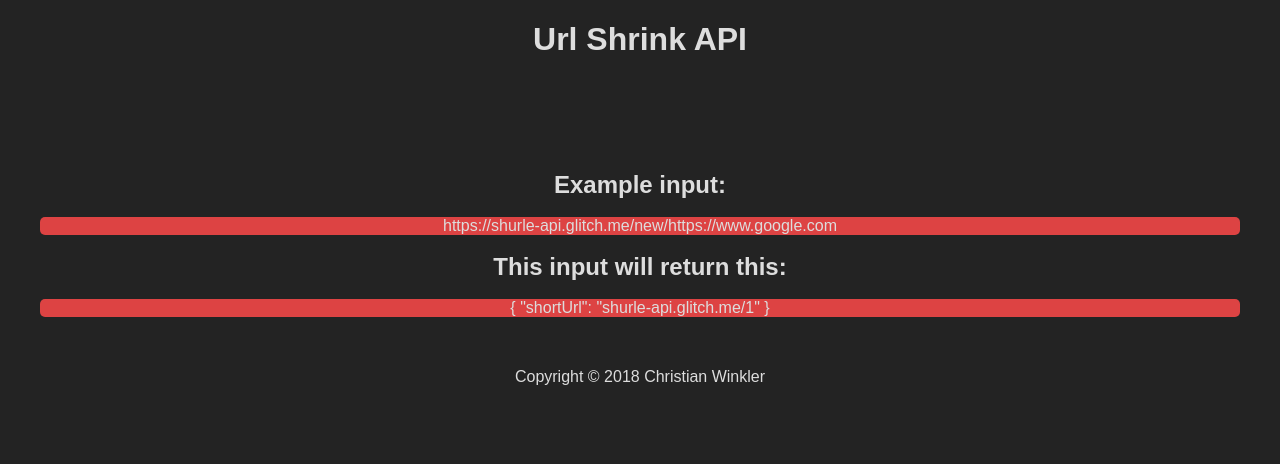
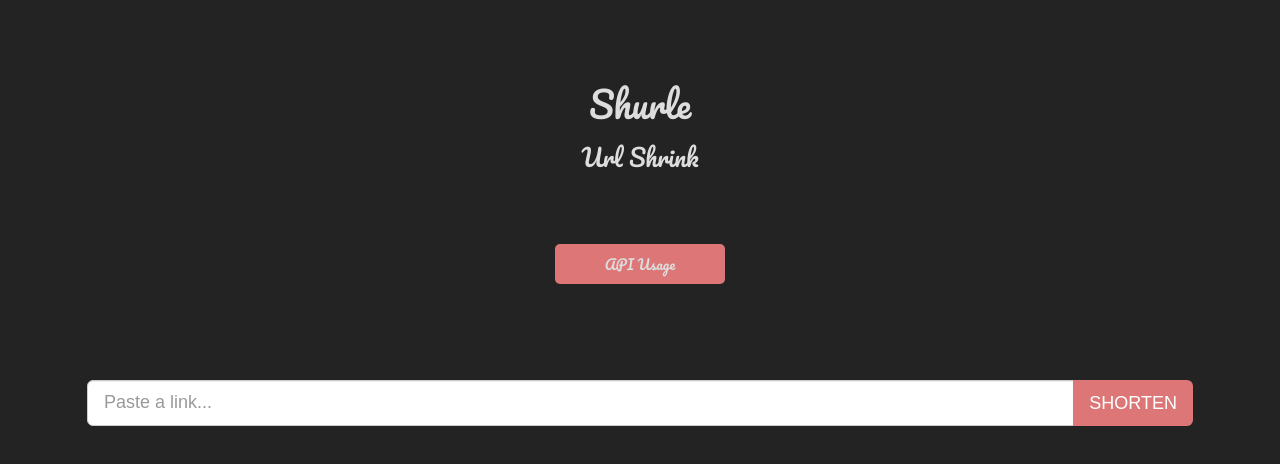
Before and after one commit to Chris6077/Shurle, a website: page views/index.html in a window 1280 px wide. Drawn offline with nearby package versions, Linux system fonts and the light colour scheme.

Commit message:
Added api switch

```diff
--- a/views/index.html
+++ b/views/index.html
@@ -1,36 +1,45 @@
+<!-- This is a static file -->
+<!-- served from your routes in server.js -->
+
+<!-- You might want to try something fancier: -->
+<!-- html/nunjucks docs: https://mozilla.github.io/nunjucks/ -->
+<!-- pug: https://pugjs.org/ -->
+<!-- haml: http://haml.info/ -->
+<!-- hbs(handlebars): http://handlebarsjs.com/ -->
 <!DOCTYPE html>
-	<html lang="en">
+<html>
   <head>
-			<!-- search bar from https://codepen.io/anon/pen/rOLrXm-->
-			<meta http-equiv="Content-Type" content="text/html; charset=UTF-8"/>
-  			<title>Shurle API</title>
-  			<link rel="stylesheet" href="/style.css"/>
-  			<script src="https://ajax.googleapis.com/ajax/libs/jquery/3.3.1/jquery.min.js"></script>
-          <!-- Your web-app is https, so your scripts need to be too -->
-        <script src="https://code.jquery.com/jquery-2.2.1.min.js"
-                integrity="sha256-gvQgAFzTH6trSrAWoH1iPo9Xc96QxSZ3feW6kem+O00="
-                crossorigin="anonymous"></script>
+    <meta charset="utf-8">
+    <meta http-equiv="X-UA-Compatible" content="IE=edge">
+    <meta name="viewport" content="width=device-width, initial-scale=1">
+    <title>Shurle - URL Shrink</title>
+    <link rel="stylesheet" href="https://maxcdn.bootstrapcdn.com/bootstrap/3.3.6/css/bootstrap.min.css">
+    <link href="/style.css" rel="stylesheet">
+    <link rel="icon" href="https://raw.githubusercontent.com/Chris6077/Portfolio/master/images/logo.png">
+    <script src="https://code.jquery.com/jquery-2.1.4.min.js"></script>
+    <script src="https://maxcdn.bootstrapcdn.com/bootstrap/3.3.6/js/bootstrap.min.js"></script>
     <script src="/client.js"></script>
-        <link rel="icon" href="https://raw.githubusercontent.com/Chris6077/Portfolio/master/images/logo.png">
-			<style type="text/css">
-			</style>
   </head>
   <body>
-        <header>
+    <div class="header">
       <h1>
-            Url Shrink API
+        Shurle
       </h1>
-        </header>
+      <h3>
+        Url Shrink
+      </h3>
+      <button class="api">
+        API Usage
+      </button>
+    </div>
     <div class="container">
-    			<h2>Example input:</h2>
-          <p>https://shurle-api.glitch.me/new/https://www.google.com</p>
-          <h2>This input will return this:</h2>
-          <p>{ "shortUrl": "shurle-api.glitch.me/1" }</p>
+      <div class="input-group input-group-lg">
+        <input id="url-field" type="text" class="form-control" placeholder="Paste a link...">
+        <span class="input-group-btn">
+          <button class="btn btn-shorten" type="button">SHORTEN</button>
+        </span>
       </div>
-  			<div id="footer">
-          <div class="col-md-8">
-            <span>Copyright &copy; 2018 Christian Winkler</span>
-          </div>
+      <div id="link"></div>
     </div>
   </body>
 </html>
```
Lines whose indentation alone changed are shown as unchanged.
